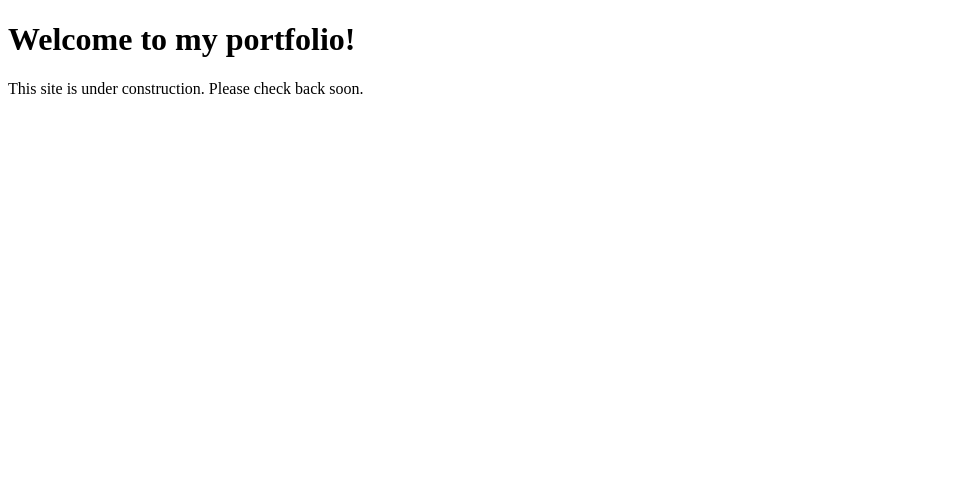
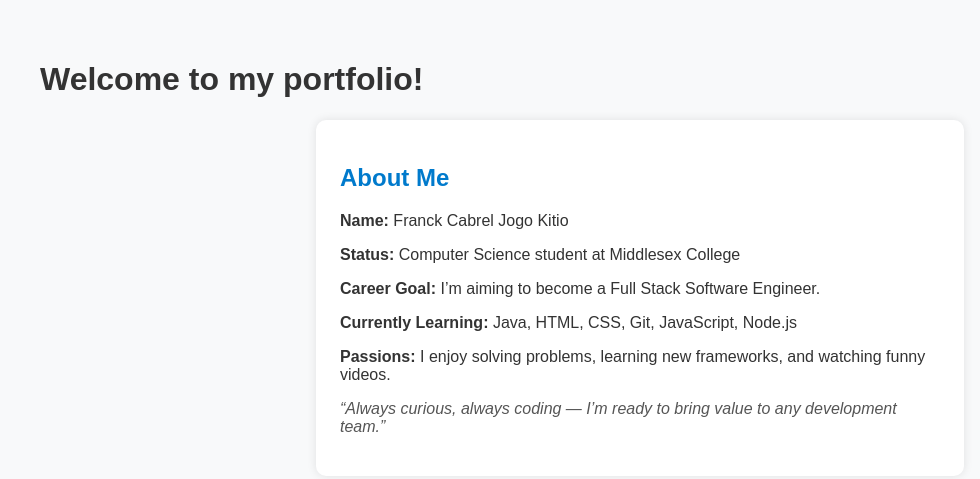
Before and after one commit to Franck237-dev/Franck-Cabrel-portfolio, a plain HTML site: page index.html in a window 1280 px wide. Shown: the whole page, without its empty margins (0-980 px from the left). Drawn offline with Linux system fonts and the light colour scheme.

Commit message:
Update index.html

```diff
--- a/index.html
+++ b/index.html
@@ -4,9 +4,43 @@
   <meta charset="UTF-8">
   <meta name="viewport" content="width=device-width, initial-scale=1.0">
   <title>Franck Cabrel - Portfolio</title>
+  <style>
+    body {
+      font-family: Arial, sans-serif;
+      padding: 2rem;
+      background-color: #f8f9fa;
+      color: #333;
+    }
+    #about-me {
+      background: #ffffff;
+      padding: 1.5rem;
+      border-radius: 10px;
+      box-shadow: 0 0 10px rgba(0,0,0,0.1);
+      max-width: 600px;
+      margin: auto;
+    }
+    h2 {
+      color: #007acc;
+    }
+    p em {
+      display: block;
+      margin-top: 1rem;
+      font-style: italic;
+      color: #555;
+    }
+  </style>
 </head>
 <body>
   <h1>Welcome to my portfolio!</h1>
-  <p>This site is under construction. Please check back soon.</p>
+
+  <section id="about-me">
+    <h2>About Me</h2>
+    <p><strong>Name:</strong> Franck Cabrel Jogo Kitio</p>
+    <p><strong>Status:</strong> Computer Science student at Middlesex College</p>
+    <p><strong>Career Goal:</strong> I’m aiming to become a Full Stack Software Engineer.</p>
+    <p><strong>Currently Learning:</strong> Java, HTML, CSS, Git, JavaScript, Node.js</p>
+    <p><strong>Passions:</strong> I enjoy solving problems, learning new frameworks, and watching funny videos.</p>
+    <p><em>“Always curious, always coding — I’m ready to bring value to any development team.”</em></p>
+  </section>
 </body>
 </html>
```
